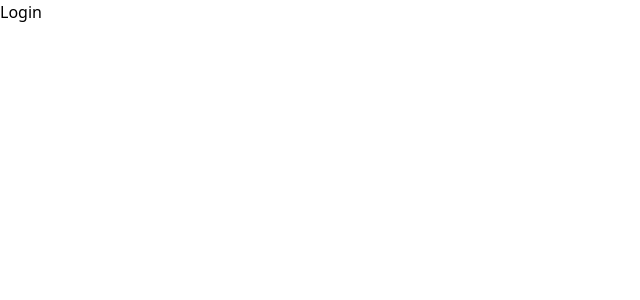
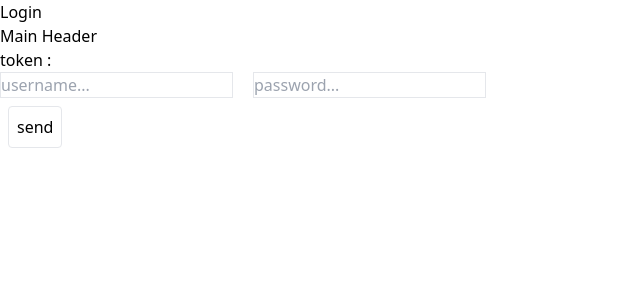
Before and after one commit to mohammadDV/social-media-frontend, a Vue app: page /login in a window 1280 px wide. Before the commit this address had no page. Shown: the top 300 px of the page, without its empty margins (0-640 px from the left). Built offline with nearby package versions, Linux system fonts and the light colour scheme.

Commit message:
add the pinia

```diff
--- a/package.json
+++ b/package.json
@@ -9,7 +9,10 @@
   },
   "dependencies": {
     "autoprefixer": "^10.4.16",
+    "axios": "^1.5.0",
     "core-js": "^3.8.3",
+    "pinia": "^2.1.6",
+    "pinia-plugin-persistedstate": "^3.2.0",
     "postcss": "^8.4.30",
     "tailwindcss": "^3.3.3",
     "vue": "^3.2.13",
--- a/src/main.js
+++ b/src/main.js
@@ -1,13 +1,24 @@
 import { createApp } from 'vue'
-import { createStore } from 'vuex'
 import App from './App.vue'
-import Store from './store'
 import './assets/index.css';
 import router from './router';
 
-const store = createStore(Store);
+//  Store
+import {createPinia} from "pinia";
+import {createPersistedState} from 'pinia-plugin-persistedstate';
+
+const pinia = createPinia();
+pinia.use(createPersistedState({
+    storage: localStorage,
+    auto: true,
+}));
+
+// import { createStore } from 'vuex'
+// import Store from './store'
+// const store = createStore(Store);
 
 createApp(App)
-    .use(store)
+    // .use(store)
+    .use(pinia)
     .use(router)
     .mount('#app')
--- /dev/null
+++ b/src/stores/auth.ts
@@ -0,0 +1,31 @@
+import {defineStore} from "pinia";
+import axios from "axios";
+
+export const useAuthStore = defineStore('auth',{
+    persist: true,
+    state: () => ({
+      token: null,
+    }),
+    actions: {
+      setToken(token) {
+        this.token = token;
+        axios.defaults.headers.common['Authorization'] = `Bearer ${token}`;
+      },
+      clearToken() {
+        this.token = null;
+        delete axios.defaults.headers.common['Authorization'];
+      },
+      async login(email, password) {
+        try {
+          const response = await axios.post('/api/login/', { email, password });
+          this.setToken(response.data.token);
+        } catch (error) {
+          console.error('Login Error:', error);
+          throw error;
+        }
+      },
+      logout() {
+        this.clearToken();
+      },
+    },
+  });
--- /dev/null
+++ b/src/views/Login.vue
@@ -0,0 +1,36 @@
+<template>
+    <div>
+        token : {{ token }}
+        <div class="flex">
+
+        <input class="border mr-5" placeholder="username..." type="text" name="username" v-model="username">
+        <input class="border" placeholder="password..." type="text" name="password" v-model="password">
+
+        </div>
+        <button class="p-2 border rounded m-2 bg-gray" @click="submitLogin">
+            send
+        </button>
+    </div>
+</template>
+
+<script setup>
+  import { computed, ref } from 'vue';
+  import { useAuthStore } from '@/stores/auth.ts';
+
+  const authStore = useAuthStore();
+
+    const token = computed(() => authStore.token)
+
+
+
+    const username = ref('');
+    const password = ref('');
+
+    const submitLogin = function() {
+        authStore.login(username.value, password.value)
+        .then((response) => {
+            console.log(response);
+        })
+    }
+
+</script>
--- a/vue.config.js
+++ b/vue.config.js
@@ -1,4 +1,7 @@
 const { defineConfig } = require('@vue/cli-service')
 module.exports = defineConfig({
-  transpileDependencies: true
+  transpileDependencies: true,
+  devServer: {
+    proxy: 'http://127.0.0.1:8000',
+}
 })
```
Also changed, not shown: src/router/index.js (+9 -4 lines), src/stores/index.js (renamed from src/store/index.js), 1 other file (tests, documents, lock files or other folders).
